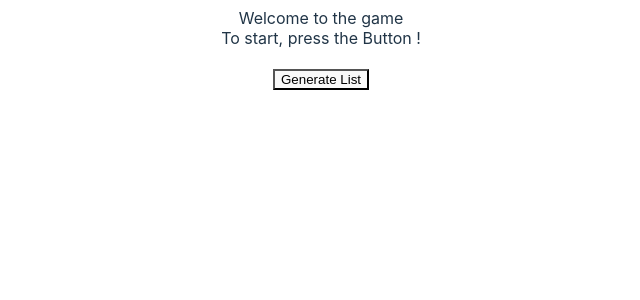
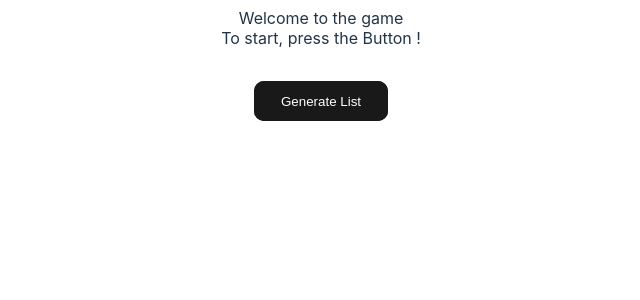
Before and after one commit to Andrefe91/react_project_memoriCard, a React (Vite) app: page / in a window 1280 px wide. Shown: the top 300 px of the page, without its empty margins (319-959 px from the left). Built offline with nearby package versions, Linux system fonts and the light colour scheme.

Commit message:
Working Restart and Game Over functionality

```diff
--- a/src/modules/App.jsx
+++ b/src/modules/App.jsx
@@ -8,16 +8,24 @@ import Game from '../modules/Game'
 
 function App() {
   const [list, setList] = useState([]);
+  const [loading, setLoading] = useState(false);
 
   async function getList() {
+    setLoading(true); //Start loading animation
     let newList = await getListAndCachePokemons(20, 250);
     console.log(newList); //Logging the new list to the console for debugging purposes
     setList([...newList]); //Updating the list with new data
+    setLoading(false); //Stop loading animation when data is fetched and updated.
   }
 
   return (
     <>
-      {list.length == 0 ? <Welcome getList={getList}/> : <Game list={list}/>}
+      {list.length == 0 ? <Welcome getList={getList}/> : <Game list={list} getList={getList}/>}
+      {loading &&
+        <div className="loaderContainer">
+          <div class="loader"></div>
+        </div>
+      }
     </>
   )
 }
--- a/src/modules/Card.jsx
+++ b/src/modules/Card.jsx
@@ -1,12 +1,12 @@
 import '../styles/Card.css'
 
-export default function Card({pokemon, number, onClick}) {
+export default function Card({pokemon, number, onClick, gameOver}) {
     let name = pokemon.pokemonName;
     let imgLink = pokemon.pokemonImage;
     let type = pokemon.pokemonType;
 
     return (
-        <div className="card" onClick={onClick}>
+        <div className="card" onClick={onClick} number={number}>
             <div className="imageContainer">
                 <img className='pokemonImage' src={imgLink} alt={name} />
             </div>
--- a/src/modules/Game.jsx
+++ b/src/modules/Game.jsx
@@ -4,9 +4,13 @@ import reorder from '../scripts/reorder';
 import { getCache } from '../scripts/loadAndSave';
 
 import Card from './Card';
+import GameInformation from './gameInformation';
 
-export default function Game({list}) {
+export default function Game({list, getList}) {
     const [gameList, setGameList] = useState(list);
+    const [selectedCards, setSelectedCards] = useState([]);
+    const [topScore, setTopScore] = useState(0);
+    const [gameOver, setGameOver] = useState(false);
     const cache = getCache();
 
     function handleReorder() {
@@ -14,14 +18,50 @@ export default function Game({list}) {
         setGameList([...reorderedList]);
     }
 
+    function handlePlayerSelection(number) {
+        if (selectedCards.includes(number)) {
+            setGameOver(true);
+        }else {
+            handleReorder()
+            setSelectedCards([...selectedCards, number]);
+        }
+    }
+
+    function handleCardClick(e){
+        let number = e.target.getAttribute("number")
+
+        if (!gameOver) {
+            handlePlayerSelection(number);
+        }else {
+            handleGameOver();
+        };
+    }
+
+    function handleGameOver() {
+        console.log("Game Over");
+    }
+
+    function handleRestartGame() {
+        if (selectedCards.length > topScore) {
+            setTopScore(selectedCards.length); //Only the top score gets updated
+        }
+
+        setGameOver(false); //New game baby !!
+        setSelectedCards([]); //Restart the selected cards array
+        getList(); //Fetch new cards for the game
+        setGameList(list); //Update the game list and with it the components
+    }
+
     return (
         <>
             <div>Game</div>
-
-            <div className="container">
+            <GameInformation topScore={topScore} gameOver={gameOver} selectedCards={selectedCards}/>
+            <button className='bn5' onClick={handleRestartGame}>Restart Game</button>
+            <hr />
+            <div className={`container ${gameOver && "disabled"}`}>
                 {gameList.map( pokemonNumber => {
                     return (
-                        <Card pokemon={cache[pokemonNumber]} number={pokemonNumber} key={pokemonNumber} onClick={handleReorder}/>
+                        <Card pokemon={cache[pokemonNumber]} number={pokemonNumber} key={pokemonNumber} onClick={handleCardClick} gameOver={false}/>
                     )
                 } )}
             </div>
--- a/src/modules/Welcome.jsx
+++ b/src/modules/Welcome.jsx
@@ -5,7 +5,7 @@ export default function Welcome({getList}) {
         <>
             <div>Welcome to the game</div>
             <div>To start, press the Button !</div> <br />
-            <button onClick={getList}>Generate List</button>
+            <button className='bn5' onClick={getList}>Generate List</button>
         </>
     )
 }
--- /dev/null
+++ b/src/modules/gameInformation.jsx
@@ -0,0 +1,11 @@
+
+import '../styles/gameInformation.css'
+
+export default function GameInformation({topScore, gameOver, selectedCards}) {
+    return (
+        <>
+            <p>Top Score: {topScore}</p>
+            <p>Current Score: {selectedCards.length}</p>
+        </>
+    )
+}
--- a/src/styles/App.css
+++ b/src/styles/App.css
@@ -3,3 +3,26 @@
   margin: 0 auto;
   text-align: center;
 }
+
+.loaderContainer {
+  border: 1px solid;
+  border-radius: 0.5em;
+  margin: 2em 0 0.5em 0;
+  padding: 0.5em 0 0.5em 0;
+  display: flex;
+  justify-content: center;
+}
+
+/* HTML: <div class="loader"></div> */
+.loader {
+  width: fit-content;
+  font-weight: bold;
+  font-family: monospace;
+  font-size: 20px;
+  clip-path: inset(0 3ch 0 0);
+  animation: l4 1s steps(4) infinite;
+}
+.loader:before {
+  content:"Loading..."
+}
+@keyframes l4 {to{clip-path: inset(0 -1ch 0 0)}}
--- a/src/styles/Card.css
+++ b/src/styles/Card.css
@@ -22,6 +22,21 @@ p {
         transform: translate(0);
         box-shadow: none;
     }
+}
+
+.card * {
+    pointer-events: none;
+    user-select: none;
+}
+
+.container.disabled {
+    pointer-events: none;
+}
+
+.container.disabled *{
+    color: gray;
+    outline-color: gray;
+    filter: grayscale(100%);
 }
 
 .imageContainer {
--- a/src/styles/index.css
+++ b/src/styles/index.css
@@ -18,6 +18,84 @@ body {
   min-height: 100vh;
 }
 
+.bn5 {
+  margin-top: 1em;
+  padding: 0.6em 2em;
+  height: 3em;
+  border: none;
+  outline: none;
+  color: rgb(255, 255, 255);
+  background: #111;
+  cursor: pointer;
+  position: relative;
+  z-index: 0;
+  border-radius: 10px;
+}
+
+.bn5:before {
+  content: "";
+  background: linear-gradient(
+    45deg,
+    #ff0000,
+    #ff7300,
+    #fffb00,
+    #48ff00,
+    #00ffd5,
+    #002bff,
+    #7a00ff,
+    #ff00c8,
+    #ff0000
+  );
+  position: absolute;
+  top: -2px;
+  left: -2px;
+  background-size: 400%;
+  z-index: -1;
+  filter: blur(5px);
+  width: calc(100% + 4px);
+  height: calc(100% + 4px);
+  animation: glowingbn5 20s linear infinite;
+  opacity: 0;
+  transition: opacity 0.3s ease-in-out;
+  border-radius: 10px;
+}
+
+@keyframes glowingbn5 {
+  0% {
+    background-position: 0 0;
+  }
+  50% {
+    background-position: 400% 0;
+  }
+  100% {
+    background-position: 0 0;
+  }
+}
+
+.bn5:active {
+  color: #000;
+}
+
+.bn5:active:after {
+  background: transparent;
+}
+
+.bn5:hover:before {
+  opacity: 1;
+}
+
+.bn5:after {
+  z-index: -1;
+  content: "";
+  position: absolute;
+  width: 100%;
+  height: 100%;
+  background: #191919;
+  left: 0;
+  top: 0;
+  border-radius: 10px;
+}
+
 
 
 @media (prefers-color-scheme: light) {
```
Also changed, not shown: src/styles/gameInformation.css (added).
